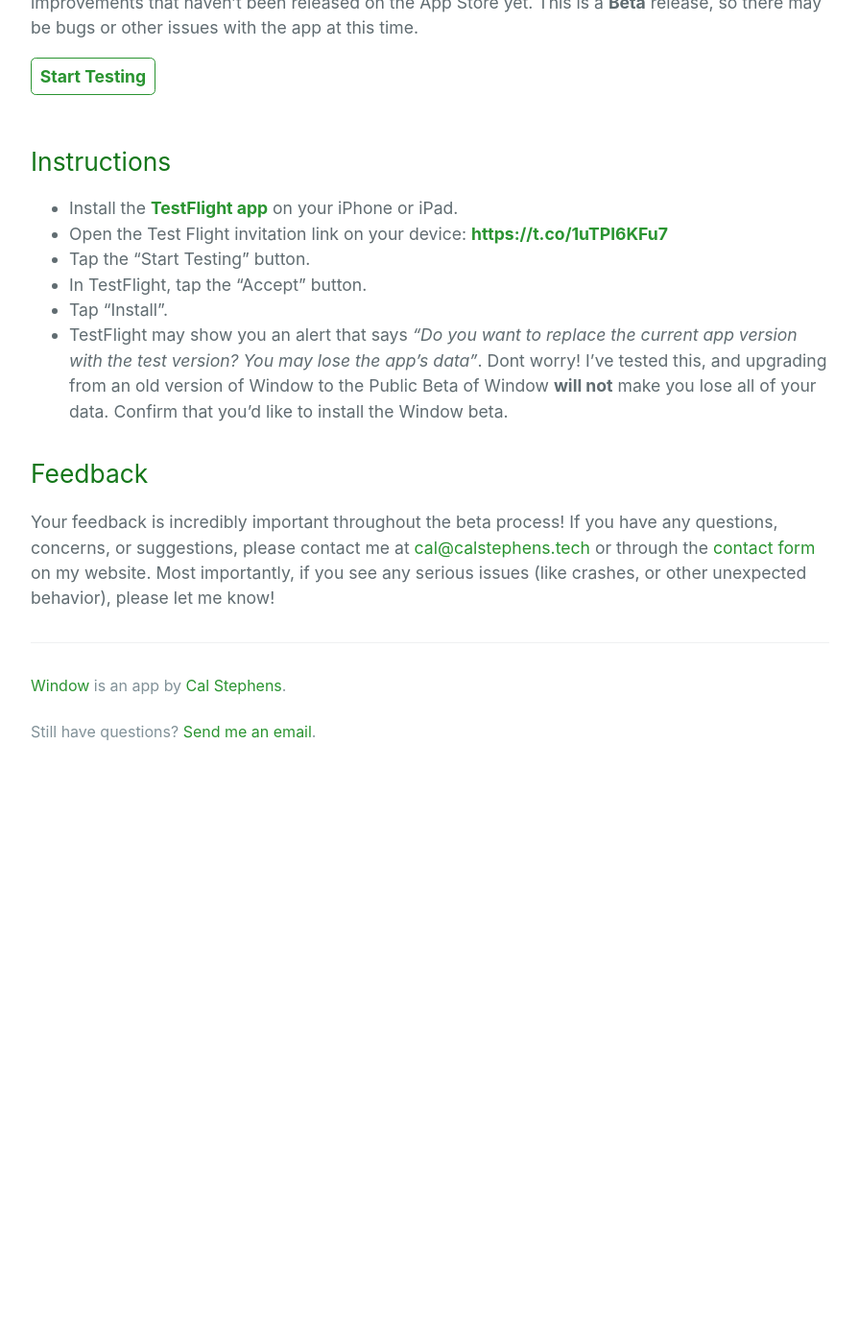
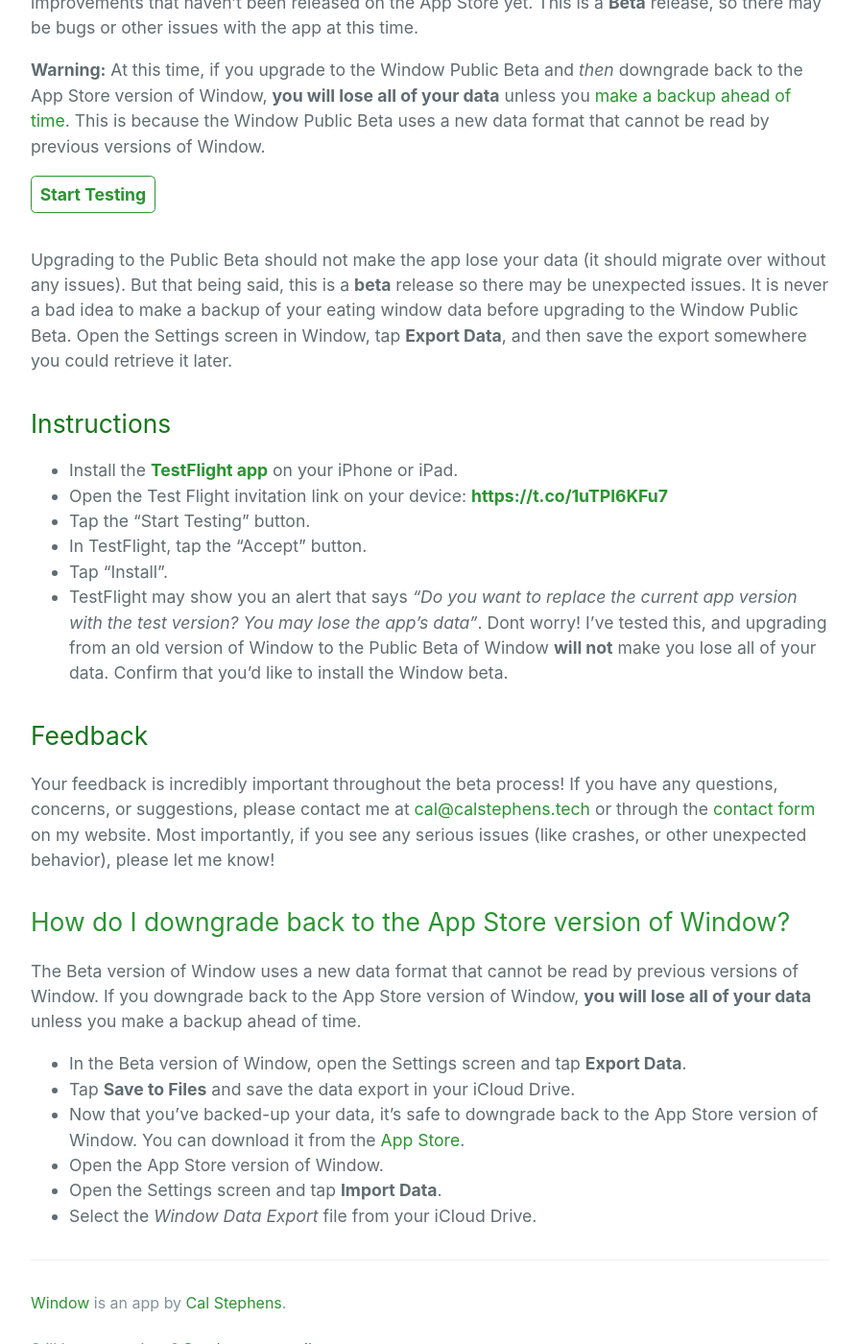
Before and after one commit to calda/windowfasting.app, a Jekyll site: the page built from beta.md, in a window 1280 px wide and 1400 px high, scrolled down 748 px. Shown: the whole window at 96% size, without its empty margins (192-1087 px from the left). Built offline with Jekyll 4.4.1, drawn with Linux system fonts in a browser that asks for light colours; the repository's description, which GitHub fills in, is left out; before the commit the page ends 1554 px from its top, so only the background shows below that.

Commit message:
Add a warning about downgrading back to the App Store version of Window

```diff
--- a/beta.md
+++ b/beta.md
@@ -13,7 +13,12 @@ layout: document
 
 The Window Public Beta is available via [TestFlight](https://t.co/1uTPl6KFu7).  This version of Window includes features and improvements that haven't been released on the App Store yet. This is a **Beta** release, so there may be bugs or other issues with the app at this time.
 
+**Warning:** At this time, if you upgrade to the Window Public Beta and *then* downgrade back to the App Store version of Window, **you will lose all of your data** unless you <a href="#downgrade">make a backup ahead of time</a>. This is because the Window Public Beta uses a new data format that cannot be read by previous versions of Window.
+
 <a class="round-button" href="https://t.co/1uTPl6KFu7"><b>Start Testing</b></a>
+
+Upgrading to the Public Beta should not make the app lose your data (it should migrate over without any issues). But that being said, this is a **beta** release so there may be unexpected issues. It is never a bad idea to make a backup of your eating window data before upgrading to the Window Public Beta. Open the Settings screen in Window, tap **Export Data**, and then save the export somewhere you could retrieve it later.
+
 
 ## Instructions
 
@@ -27,3 +32,14 @@ The Window Public Beta is available via [TestFlight](https://t.co/1uTPl6KFu7).
 ## Feedback
 
 Your feedback is incredibly important throughout the beta process! If you have any questions, concerns, or suggestions, please contact me at [cal@calstephens.tech](mailto:cal@calstephens.tech?subject=Window Public Beta Feedback) or through the [contact form](https://calstephens.tech/contact) on my website. Most importantly, if you see any serious issues (like crashes, or other unexpected behavior), please let me know!
+
+## <a name="downgrade">How do I downgrade back to the App Store version of Window?</a>
+
+The Beta version of Window uses a new data format that cannot be read by previous versions of Window. If you downgrade back to the App Store version of Window, **you will lose all of your data** unless you make a backup ahead of time.
+
+- In the Beta version of Window, open the Settings screen and tap **Export Data**.
+- Tap **Save to Files** and save the data export in your iCloud Drive.
+- Now that you've backed-up your data, it's safe to downgrade back to the App Store version of Window. You can download it from the [App Store](https://itunes.apple.com/us/app/window-fasting-tracker/id1112765909?mt=8).
+- Open the App Store version of Window.
+- Open the Settings screen and tap **Import Data**.
+- Select the *Window Data Export* file from your iCloud Drive.
```
